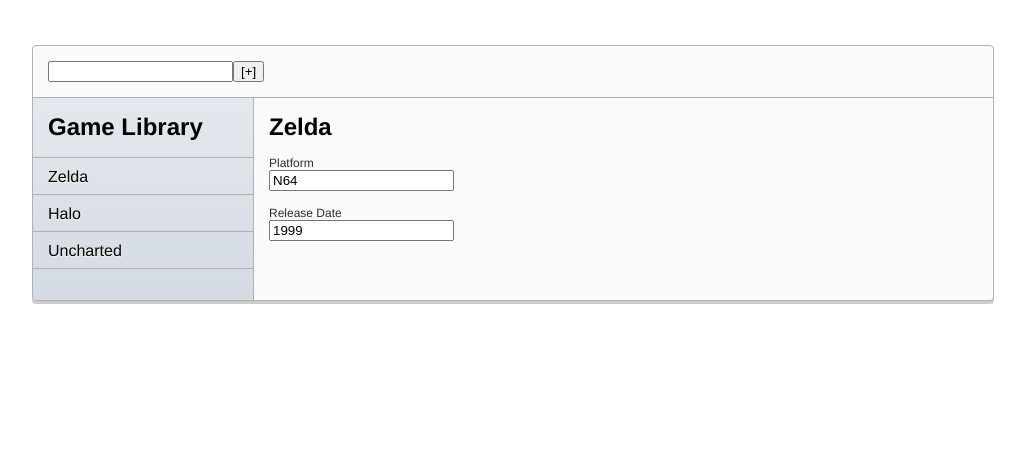
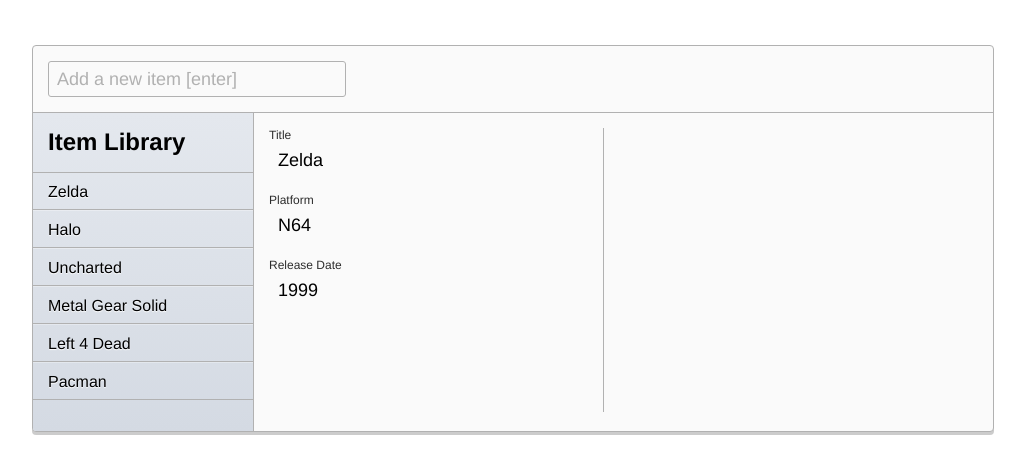
Before and after one commit to twanlass/backbone-demo, a plain HTML site: page index.html in a window 1280 px wide. Shown: the whole page, without its empty margins (127-1152 px from the left). Drawn offline with Linux system fonts and the light colour scheme.

Commit message:
- lots of visual cleanup
- making room for media sample
- active item now highlighted in list view
- setInput updated

```diff
--- a/css/core.css
+++ b/css/core.css
@@ -7,19 +7,18 @@ ul {
 }
 
 li {
-    border-bottom: 1px solid #B1B1B1;
-    list-style: none outside none;
-    overflow: hidden;
-    text-overflow: ellipsis;
-    text-shadow: 0 1px 1px #fff;
-    white-space: nowrap;
+	border-bottom: 1px solid #B1B1B1;
+	border-top: 1px solid rgba(255, 255, 255, 0.3);
+	list-style: none outside none;
+	text-shadow: 0 1px 1px #FFFFFF;
+	white-space: nowrap;
 }
 
 li:first-child {
 	border-top: 1px solid #B1B1B1;
 }
 
-	li:hover {
+	li:hover, li.active {
 		background: #7abcff;
 		background: -moz-linear-gradient(top,  #7abcff 0%, #60abf8 44%, #4096ee 100%);
 		background: -webkit-gradient(linear, left top, left bottom, color-stop(0%,#7abcff), color-stop(44%,#60abf8), color-stop(100%,#4096ee));
@@ -43,6 +42,59 @@ li:first-child {
 h2 {
 	margin: 0 0 15px;
 }
+
+input{
+	font-family:"Helvetica Neue",Helvetica,Arial,sans-serif;
+	background-color: transparent;
+/*	-webkit-box-shadow: 0 1px 2px #B1B1B1 inset, 0 2px 0 0 #EEEEEE;
+	   -moz-box-shadow: 0 1px 2px #B1B1B1 inset, 0 2px 0 0 #EEEEEE;
+	        box-shadow: 0 1px 2px #B1B1B1 inset, 0 2px 0 0 #EEEEEE;*/
+	border: 1px solid transparent;
+	-webkit-border-radius: 3px;
+	   -moz-border-radius: 3px;
+	        border-radius: 3px;
+
+	padding: 6px 8px;
+	font-size: 18px;
+	font-weight: normal;
+	box-sizing: border-box;
+	width: 280px;
+
+	-moz-box-sizing: content-box;
+	-webkit-box-sizing: content-box;
+	box-sizing: content-box;
+
+	height: 22px;
+	line-height: 22px;
+
+	transition: background-color .35s, border-color .35s;
+	-moz-transition: background-color .35s, border-color .35s;
+	-webkit-transition: background-color .35s, border-color .35s;
+	-o-transition: background-color .35s, border-color .35s;
+}
+
+	input.new_item {
+		border: 1px solid #b1b1b1;
+		color: #b1b1b1;
+	}
+
+	input:hover {
+		border: 1px solid #b1b1b1;
+	}
+
+	input:focus {
+		background-color: #f8f8f8;
+		-webkit-box-shadow: 0 1px 2px #B1B1B1 inset, 0 2px 0 0 #EEEEEE;
+		   -moz-box-shadow: 0 1px 2px #B1B1B1 inset, 0 2px 0 0 #EEEEEE;
+		        box-shadow: 0 1px 2px #B1B1B1 inset, 0 2px 0 0 #EEEEEE;
+		border: 1px solid #2C5CB7;
+		color: #000;
+		outline: none;
+		transition: background-color .35s, border-color .35s;
+		-moz-transition: background-color .35s, border-color .35s;
+		-webkit-transition: background-color .35s, border-color .35s;
+		-o-transition: background-color .35s, border-color .35s;
+	}
 
 #main {
     background-color: #fafafa;
@@ -72,6 +124,7 @@ h2 {
 
     border-right: 1px solid #b1b1b1;
     float: left;
+    min-height: 245px;
     padding: 15px 0;
     width: 220px;
 }
@@ -83,6 +136,8 @@ h2 {
 	.title {
 	    float: left;
 	    width: 160px;
+		overflow: hidden;
+		text-overflow: ellipsis;
 	}
 
 	.ico {
@@ -117,3 +172,16 @@ h2 {
 		color: #2D2D2D;
 		font-size: 12px;
 	}
+
+	.details {
+		float: left;
+		margin-right: 36px;
+	}
+
+	.img_drop {
+		border-left: 1px solid #B1B1B1;
+		display: block;
+		float: left;
+		min-height: 284px;
+		width: 370px;
+	}
--- a/index.html
+++ b/index.html
@@ -15,17 +15,21 @@
 			        title: 'Title...',
 			        platform: 'Platform...',
 			        release: 'Release Date...',
-			        active: false,
 				};
 			},
+		});
 
-			active: function() {
-				//this.set(active: true);
-				console.log('heyoy');
+		var GameLib = Backbone.Collection.extend({
+
+			initialize: function() {
+				_.bindAll(this, 'getPrev');
+			},
+
+			getPrev: function(model) {
+				var prev = this.get(model.get('id')-1);
+				return prev ? prev : false;
 			}
 		});
-
-		var GameLib = Backbone.Collection.extend({});
 
 		// UI Bar - contains controls and features
 		////////////////////////
@@ -34,21 +38,31 @@
 
 			initialize: function(){
 				this.render();
+				this.setInput();
 			},
 
 			events: {
-				"click #add_game" : "getInput",
 				"keypress"  : "getInput",
+				"click input" : "clearInput",
+				"blur input" : "setInput",
+			},
+
+			setInput: function() {
+				newGameInput = $(this.el).find(':input');
+				newGameInput.val(newGameInput.attr('data-initial'));
 			},
 
 			getInput: function(e) {
-				titleInput = $(this.el).find(':input');
-				if(e.keyCode == 13 || e.type == 'click') {
-					if($(titleInput).val()) {
-						this.addGame($(titleInput).val());
-						$(titleInput).val('');
+				if(e.keyCode == 13) {
+					if($(newGameInput).val()) {
+						this.addGame($(newGameInput).val());
+						this.clearInput();
 					}
 				}
+			},
+
+			clearInput: function() {
+				newGameInput.val('');
 			},
 
 			addGame: function(gameTitle) {
@@ -65,16 +79,58 @@
 		////////////////////////
 		var DetailPane = Backbone.View.extend({
 			template: $('#DetailPane_tpl').html(),
+			curId:  null,
+			curModel: null,
 
 			initialize: function() {
-				_.bindAll(this, 'render');
+				_.bindAll(this, 'render', 'renderPrev');
 				this.options.eventBot.bind('viewGameDetail', this.render);
-				this.collection.bind('add', this.render);
+				this.collection.bind('add', this.render); // show new itmes in detail on add
+				this.collection.bind('remove', this.renderPrev); // if we remove an item and it's visible in detail, remove that too
 				this.render(this.collection.at(0)); // render out the first item in our collection on start
+			},
+
+			events: {
+				"blur input" : "save",
+				"keypress input"  : "getInput",
+				"click input" : "select",
+			},
+
+			save: function(e) {
+				var property = e.currentTarget.id;
+				var value = e.currentTarget.value;
+			 	var map = {};
+			 	map[property] = value;
+				this.curModel.set(map);
+			},
+
+			getInput: function(e) {
+				if(e.keyCode == 13) {
+					this.save(e);
+					this.nextOnEnter(e);
+				}
+			},
+
+			nextOnEnter: function(e) {
+				$(e.currentTarget).blur();
+				$(e.currentTarget).next().next(':input').select();
+			},
+
+			select: function(e) {
+				$(e.currentTarget).select();
+			},
+
+			renderPrev: function(model) {
+				if(this.curId == model.get('id')){ // are we removing the game we're currently displaying in the detail pane?
+					var modelToRender = this.collection.getPrev(model); // get the next model in our collection
+					modelToRender ? this.render(modelToRender) : $(this.el).html(''); // if none, wipe the display
+				}
 			},
 
 			render: function(model) {
 				$(this.el).html(Mustache.render(this.template, model.toJSON()));
+				this.curId = model.get('id');
+				this.curModel = model;
 				return this;
 			}
 		});
@@ -116,14 +172,14 @@
 			tagName: 'li',
 
 			initialize: function(options) {
-				_.bindAll(this, 'render', 'remove', 'renderDetail');
+				_.bindAll(this, 'render', 'remove', 'delete', 'renderDetail');
 				this.model.bind('change', this.render);
 				this.model.bind('destroy', this.remove);
 				this.eventBot = this.options.eventBot;
 			},
 
 			events: {
-				"click .remove" : "remove",
+				"click .remove" : "delete",
 				"click .view" : "renderDetail",
 			},
 
@@ -132,15 +188,21 @@
 				return this;
 			},
 
-			renderDetail: function() {
+			renderDetail: function(e) {
+				if ($(e.target).hasClass('remove')) return false; // delegated event workaround. Need to remove class name dependency
+				$('li').removeClass('active');
+				$(e.currentTarget).parent('li').addClass('active');
 				this.eventBot.trigger('viewGameDetail', this.model);
 			},
 
 			remove: function() {
-				$(this.el).remove();
-				this.model.collection.remove(this.model); // hack to remove from collection - need to properly destory from server then remove on true
+				$(this.el).fadeOut(250);
+			},
+
+			delete: function() {
+				//this.model.destroy();
+				this.model.collection.remove(this.model); // hack to remove from collection - need to properly destory using this.model.destroy()
 			}
-
 		});
 
 		$(function() {
@@ -148,10 +210,13 @@
 			var gameLib = new GameLib([
 				{title: 'Zelda', platform: 'N64', release: '1999', id: 1000},
 				{title: 'Halo', platform: 'Xbox', release: '2002', id: 1001},
-				{title: 'Uncharted', platform: 'PS3', release: '2007', id: 1002}
+				{title: 'Uncharted', platform: 'PS3', release: '2007', id: 1002},
+				{title: 'Metal Gear Solid', platform: 'PS2', release: '2001', id: 1003},
+				{title: 'Left 4 Dead', platform: 'Xbox 360', release: '2009', id: 1004},
+				{title: 'Pacman', platform: 'Atari 2600', release: '1984', id: 1005}
 			]);
 			// init our list view and UIBar (input view). All views render() on init
-			var eventBot = _.extend({}, Backbone.Events); // custom event object - let's us trigger custome events and avoid view coupling
+			var eventBot = _.extend({}, Backbone.Events); // custom event object - let's us trigger custom events and avoid view coupling
 			new GameList({collection: gameLib, el: $('#view_UIList'), eventBot: eventBot});
 			new UIBar({collection: gameLib, el: $('#view_UIBar')});
 			new DetailPane({collection: gameLib, el: $('#view_UIDetailPane'), eventBot: eventBot});
@@ -160,21 +225,23 @@
 	</script>
 
 	<script id="UIBar_tpl" type="text/x-template">
-		<input type="text"><button id="add_game">[+]</button>
+		<input type="text" class="new_item" data-initial="Add a new item [enter]">
 	</script>
 
 	<script id="DetailPane_tpl" type="text/x-template">
-		<h2 class="detail_header">{{title}}</h2>
-			<div class="details">
-				<label>Platform</label>
-				<input type="text" value="{{platform}}">
-				<label>Release Date</label>
-				<input type="text" value="{{release}}">
-			</div>
+		<div class="details">
+			<label>Title</label>
+			<input type="text" id="title" value="{{title}}">
+			<label>Platform</label>
+			<input type="text" id="platform" value="{{platform}}">
+			<label>Release Date</label>
+			<input type="text" id="release" value="{{release}}">
+		</div>
+		<div class="img_drop"></div>
 	</script>
 
 	<script id="GameList_tpl" type="text/x-template">
-		<h2>Game Library</h2>
+		<h2>Item Library</h2>
 		<ul id="game_list"></ul>
 	</script>
 
@@ -187,7 +254,7 @@
 <div id="main">
 	<div id="view_UIBar"></div>
 	<div id="view_UIList"></div>
-	<div id="view_UIDetailPane"></div>
+	<div id="view_UIDetailPane">Placeholder</div>
 </div>
 </body>
 </html>
```
